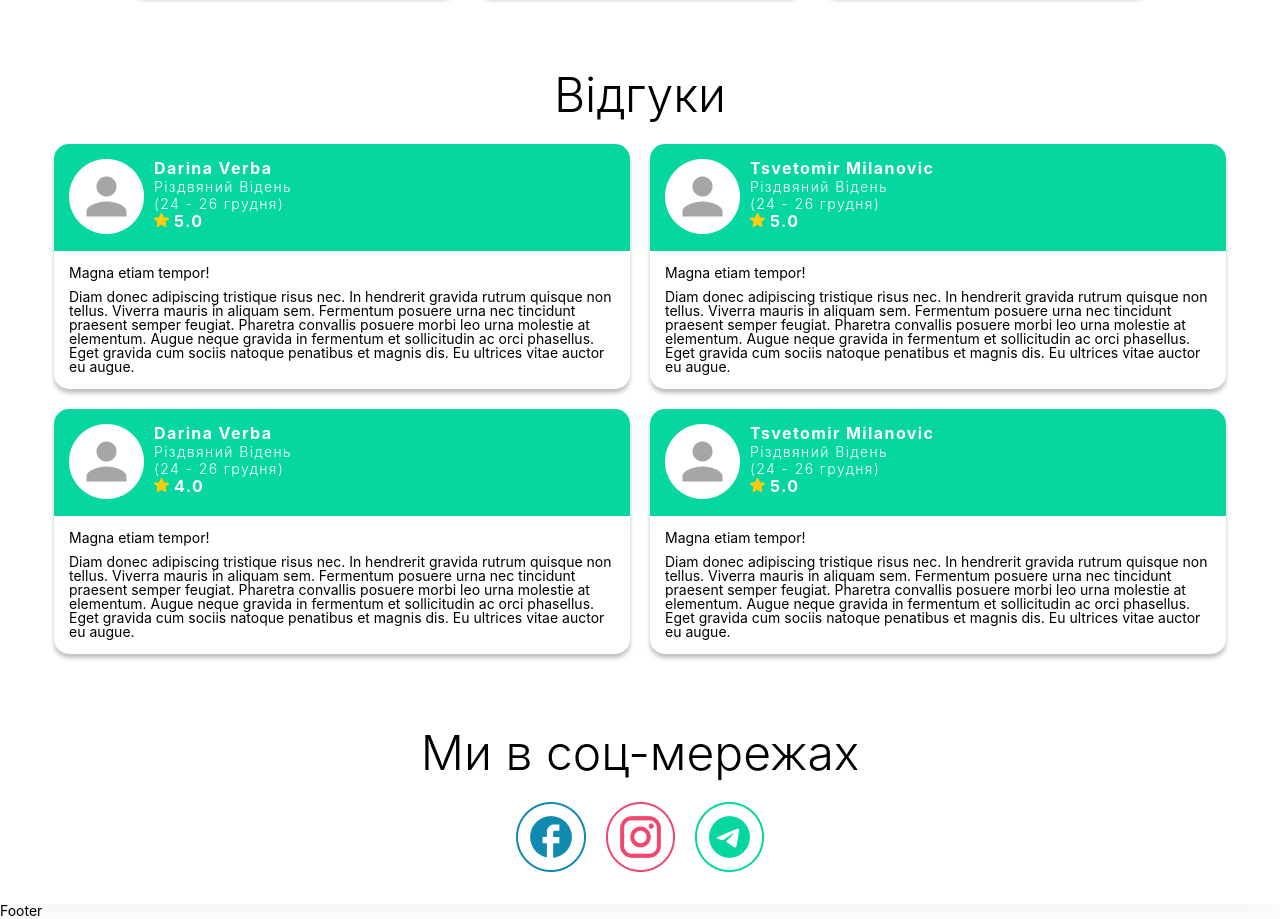
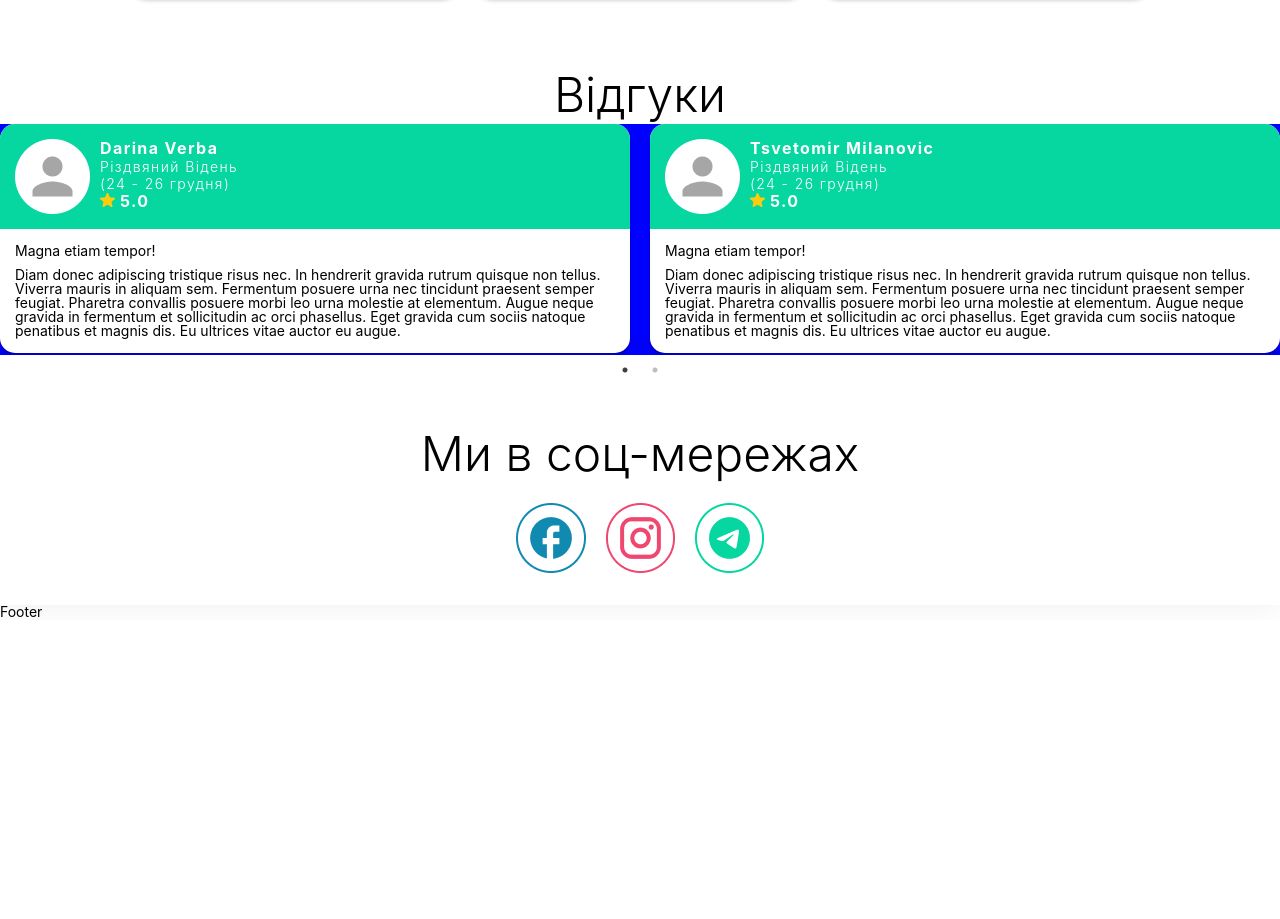
Before and after one commit to Viola8905/viva-tours, a React (Create React App) app: page / in a window 1280 px wide. Shown: the part 1660-2579 px from the top of the page. After the commit the page ends 2280 px from the top, so only its background shows below. Built offline with nearby package versions, Linux system fonts and the light colour scheme.

Commit message:
feat:add slider

```diff
--- /dev/null
+++ b/src/pages/MainPage/components/Reviews/Reviews.css
@@ -0,0 +1,7 @@
+
+.slick-slide > div {
+  margin: 0 10px;
+}
+.slick-list {
+  margin: 0 -10px;
+}
--- a/src/pages/MainPage/components/Reviews/Reviews.js
+++ b/src/pages/MainPage/components/Reviews/Reviews.js
@@ -1,6 +1,9 @@
 import React from "react";
 import { ContentData } from "./Reviews.data";
-
+import "slick-carousel/slick/slick.css";
+import "slick-carousel/slick/slick-theme.css";
+import Slider from "react-slick";
+import './Reviews.css'
 import {
   Header,
   HeaderRow,
@@ -17,11 +20,28 @@ import {
 
 const Reviews = () => {
   const { title, starIcon, reviews } = ContentData;
-
+  var settings = {
+    dots: true,
+    infinite: true,
+    speed: 500,
+    slidesToShow: 2,
+    slidesToScroll: 2,
+    centerPadding: "20px",
+    responsive: [
+      {
+        breakpoint: 1024,
+        settings: {
+          slidesToScroll: 1,
+          slidesToShow: 1,
+        },
+      },
+    ],
+  };
   return (
     <ReviewsWrapper>
       <Title dangerouslySetInnerHTML={{ __html: title }} />
-      <ReviewsRow>
+
+      <Slider {...settings} style={{ backgroundColor: "blue" }}>
         {reviews.map((review) => {
           return (
             <Review>
@@ -54,7 +74,7 @@ const Reviews = () => {
             </Review>
           );
         })}
-      </ReviewsRow>
+      </Slider>
     </ReviewsWrapper>
   );
 };
--- a/src/pages/MainPage/components/Reviews/Reviews.styles.js
+++ b/src/pages/MainPage/components/Reviews/Reviews.styles.js
@@ -16,18 +16,14 @@ export const ReviewsRow = styled.div`
   flex-wrap: wrap;
   justify-content: center;
   gap: 20px;
-	margin-top: 20px;
+  margin-top: 20px;
 `;
 
 export const Review = styled.article`
-  flex: 0 0 90%;
   background: #ffffff;
   box-shadow: 0px 4px 4px rgba(0, 0, 0, 0.25);
   border-radius: 15px;
   overflow: hidden;
-  @media ${screen.tb} {
-    flex: 0 0 45%;
-  }
 `;
 
 export const Header = styled.div`
@@ -36,13 +32,13 @@ export const Header = styled.div`
 `;
 export const HeaderRow = styled.div`
   display: flex;
-	gap: 10px;
+  gap: 10px;
 `;
 export const UserInfo = styled.div`
   display: flex;
   flex-direction: column;
   color: #ffff;
-	letter-spacing: 0.1em;
+  letter-spacing: 0.1em;
   & > span {
     font-weight: 700;
     font-size: 16px;
@@ -68,5 +64,5 @@ export const ReviewContent = styled.div`
 
 export const ReviewTitle = styled.h1``;
 export const ReviewDescr = styled.div`
- padding-top: 10px;
+  padding-top: 10px;
 `;
```
